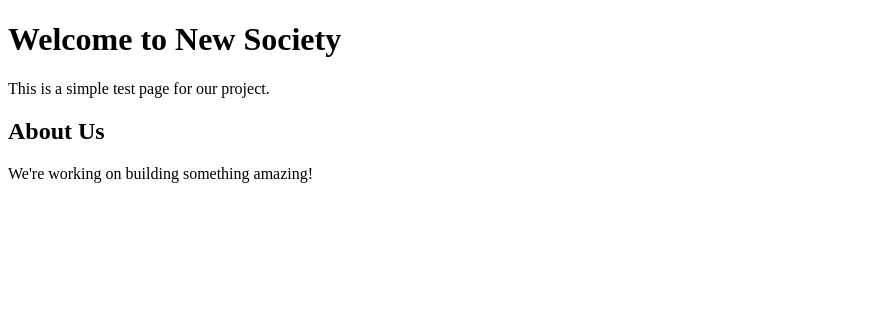
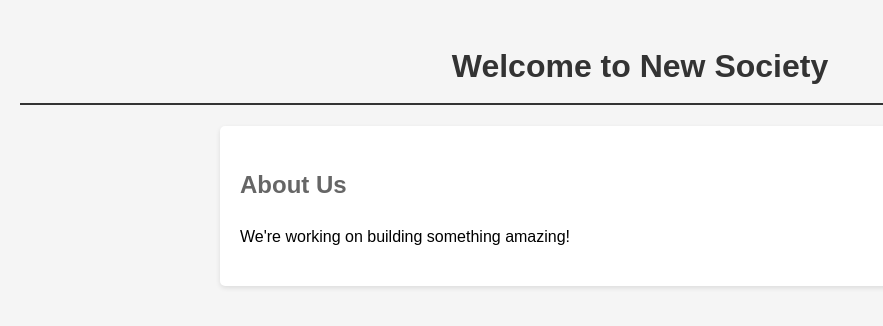
Before and after one commit to Batter10/new-society-test, a plain HTML site: page index.html in a window 1280 px wide. Shown: the whole page, without its empty margins (0-883 px from the left). Drawn offline with Linux system fonts and the light colour scheme.

Commit message:
Add CSS styling to the page

```diff
--- a/index.html
+++ b/index.html
@@ -4,10 +4,35 @@
     <meta charset="UTF-8">
     <meta name="viewport" content="width=device-width, initial-scale=1.0">
     <title>Welcome to New Society</title>
+    <style>
+        body {
+            font-family: Arial, sans-serif;
+            line-height: 1.6;
+            margin: 0;
+            padding: 20px;
+            background-color: #f5f5f5;
+        }
+        h1 {
+            color: #333;
+            text-align: center;
+            border-bottom: 2px solid #333;
+            padding-bottom: 10px;
+        }
+        .content {
+            max-width: 800px;
+            margin: 0 auto;
+            background-color: white;
+            padding: 20px;
+            border-radius: 5px;
+            box-shadow: 0 2px 5px rgba(0,0,0,0.1);
+        }
+        h2 {
+            color: #666;
+        }
+    </style>
 </head>
 <body>
     <h1>Welcome to New Society</h1>
-    <p>This is a simple test page for our project.</p>
     <div class="content">
         <h2>About Us</h2>
         <p>We're working on building something amazing!</p>
```
